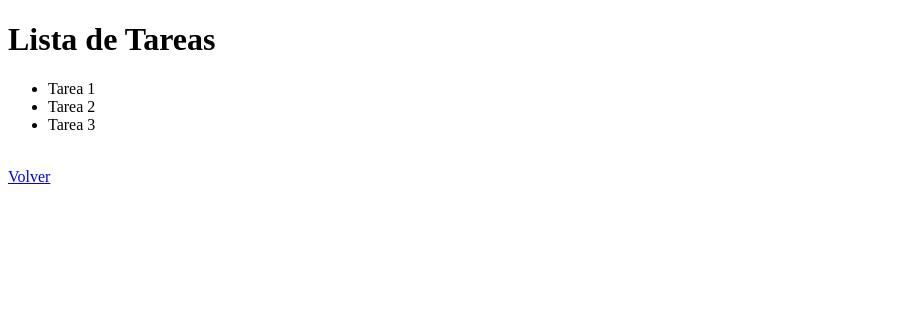
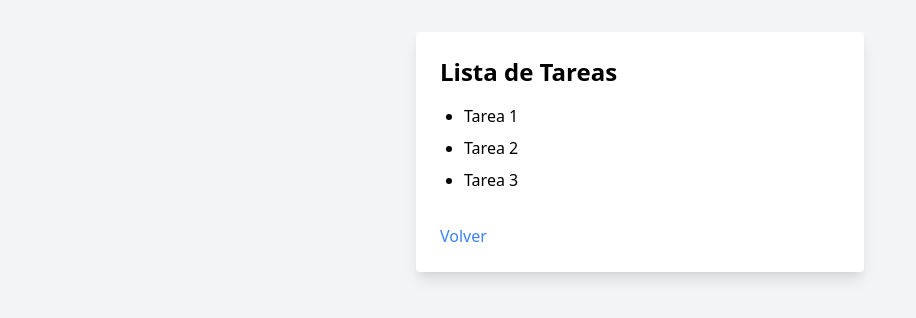
Before and after one commit to pacobofa75/DevelopersTeam2, a PHP site: page /lista_tareas.php in a window 1280 px wide. Shown: the top 318 px of the page, without its empty margins (0-916 px from the left). Run offline with PHP 8.4, Linux system fonts and the light colour scheme.

Commit message:
Añadido Tailwind a Lista Tareas

```diff
--- a/public/lista_tareas.php
+++ b/public/lista_tareas.php
@@ -2,9 +2,12 @@
 <html>
 <head>
     <title>Lista de Tareas</title>
+    <!-- Agrega el enlace al archivo de estilo de Tailwind CSS -->
+    <link href="https://cdn.jsdelivr.net/npm/tailwindcss@2.2.19/dist/tailwind.min.css" rel="stylesheet">
 </head>
-<body>
-    <h1>Lista de Tareas</h1>
+<body class="bg-gray-100 p-8">
+    <div class="max-w-md mx-auto bg-white rounded p-6 shadow-lg">
+        <h1 class="text-2xl font-bold mb-4">Lista de Tareas</h1>
 
         <?php
         // Cargar las tareas desde el archivo JSON
@@ -18,17 +21,18 @@
 
         // Mostrar las tareas
         if (!empty($tasks)) {
-        echo '<ul>';
+            echo '<ul class="list-disc pl-6">';
             foreach ($tasks as $task) {
-            echo '<li>' . $task['title'] . '</li>';
+                echo '<li class="mb-2">' . $task['title'] . '</li>';
             }
             echo '</ul>';
         } else {
-        echo 'No hay tareas disponibles.';
+            echo '<p>No hay tareas disponibles.</p>';
         }
         ?>
 
         <br>
-    <a href="index.php">Volver</a>
+        <a href="index.php" class="text-blue-500 hover:underline">Volver</a>
+    </div>
 </body>
 </html>
```
Lines whose indentation alone changed are shown as unchanged.
